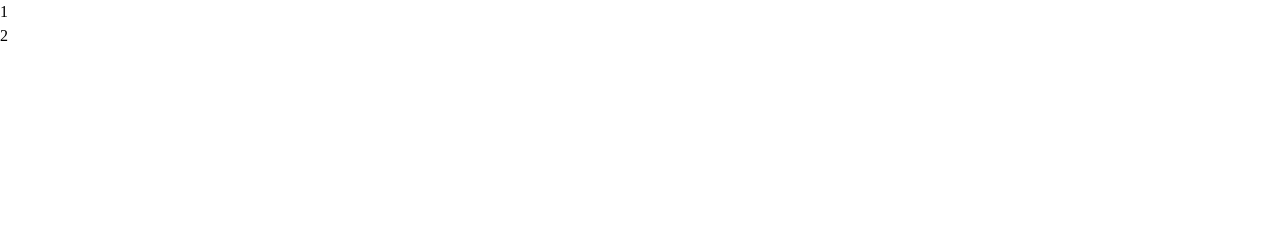
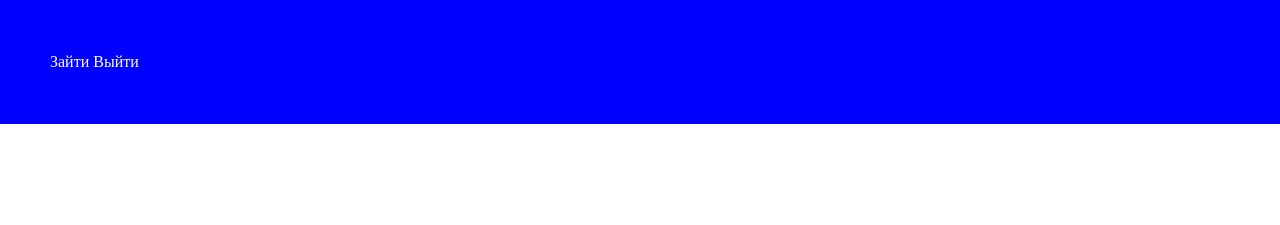
Before and after one commit to Nazar0005/landing-page, a plain HTML site: page app/index.html in a window 1280 px wide. Drawn offline with Linux system fonts and the light colour scheme.

Commit message:
jstoggle

```diff
--- a/app/css/main.css
+++ b/app/css/main.css
@@ -24,10 +24,26 @@ body {
   padding: 0 10px;
 }
 
-ul {
-  justify-content: center;
-  transform: 1s;
-  flex: 1;
+.header {
+  padding: 50px;
+  background-color: blue;
+}
+
+.header a {
+  color: #fff;
+  position: relative;
+}
+
+
+.hidden-user {
+  background-color: yellow;
+  max-height: 0;
+  overflow: hidden;
+  transition: max-height .3s ease-in-out;
+}
+
+.hidden-user__box {
+  padding: 50px;
 }
 
 
--- a/app/index.html
+++ b/app/index.html
@@ -22,10 +22,15 @@
 <body>
   <div class="wrapper">
     <header class="header">
-      <ul>
-        <li>1</li>
-        <li>2</li>
-      </ul>
+      <div class="header__user-account">
+        <a href="javascript:void(0);" class="user-account__sign">Зайти</a>
+        <a href="javascript:void(0);" class="test">Выйти</a>
+        <div class="hidden-user">
+          <div class="hidden-user__box">
+            Lorem ipsum dolor sit amet, consectetur adipisicing elit. A temporibus ipsam esse ea voluptatibus mollitia, veritatis veniam sunt quas tempore quos consequatur in accusantium amet vitae distinctio modi, labore impedit.
+          </div>
+        </div>
+      </div>
     </header>
 
 
@@ -41,7 +46,7 @@
   <footer><!-- This Is Footer --></footer>
 
 	<!-- Javascript -->
-	<!-- <script src="javascript/main.js"></script> -->
+	 <script src="js/main.js"></script>
 
   <!-- Jquery -->
   <!-- <script src="https://ajax.googleapis.com/ajax/libs/jquery/3.1.1/jquery.min.js"></script>-->
--- a/app/js/main.js
+++ b/app/js/main.js
@@ -1,3 +1,13 @@
 'use strict';
 
 // document.addEventListener("DOMContentLoaded", namFunction); вызов функцию после загрузки DOM
+
+document.querySelector('.user-account__sign').addEventListener('click', function () {
+    var div = document.querySelector('.hidden-user');
+
+    if (div.style.maxHeight) {
+        div.style.maxHeight = null;
+    } else {
+        div.style.maxHeight = div.scrollHeight + 'px';
+    }
+});
```
